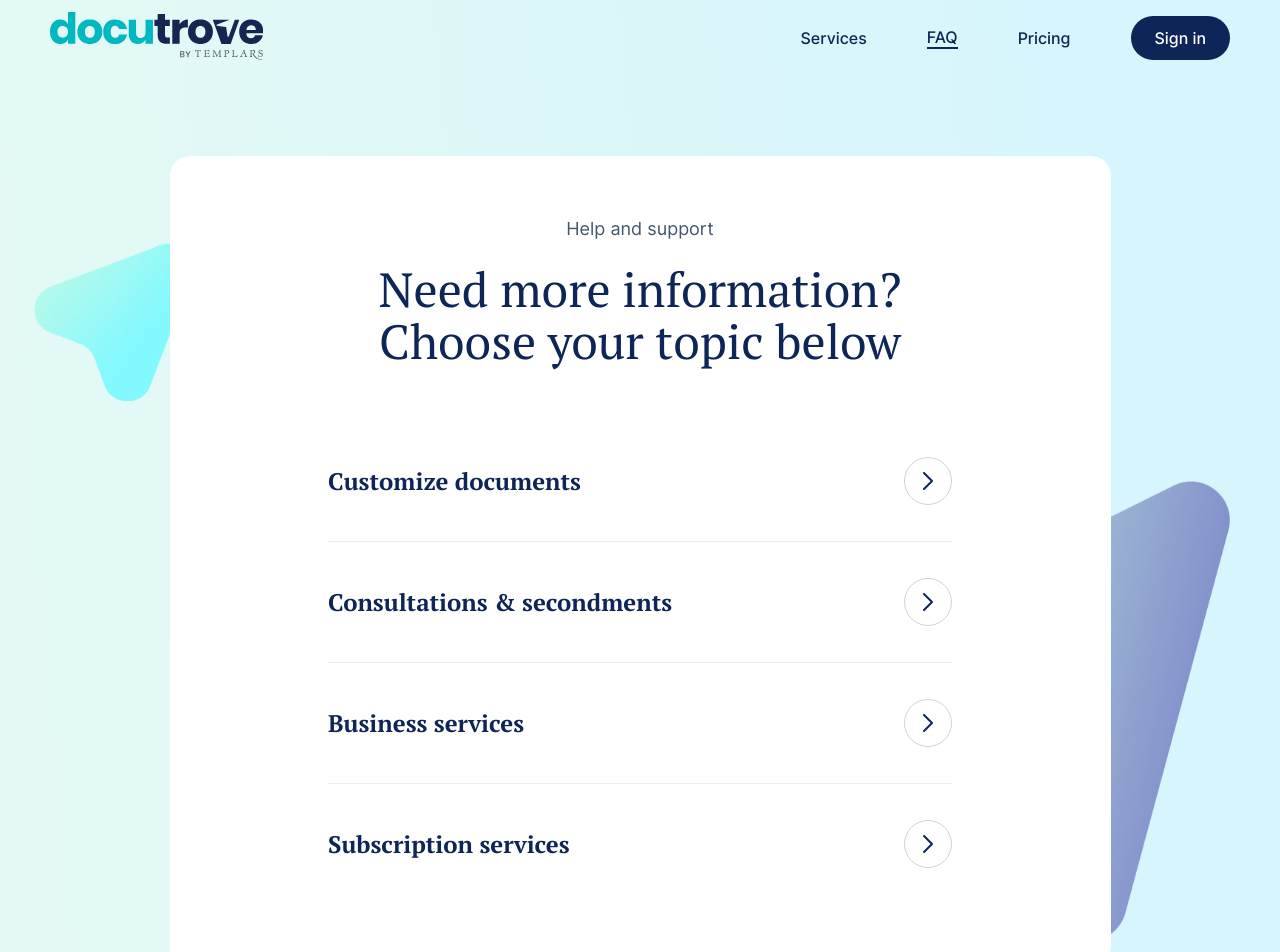
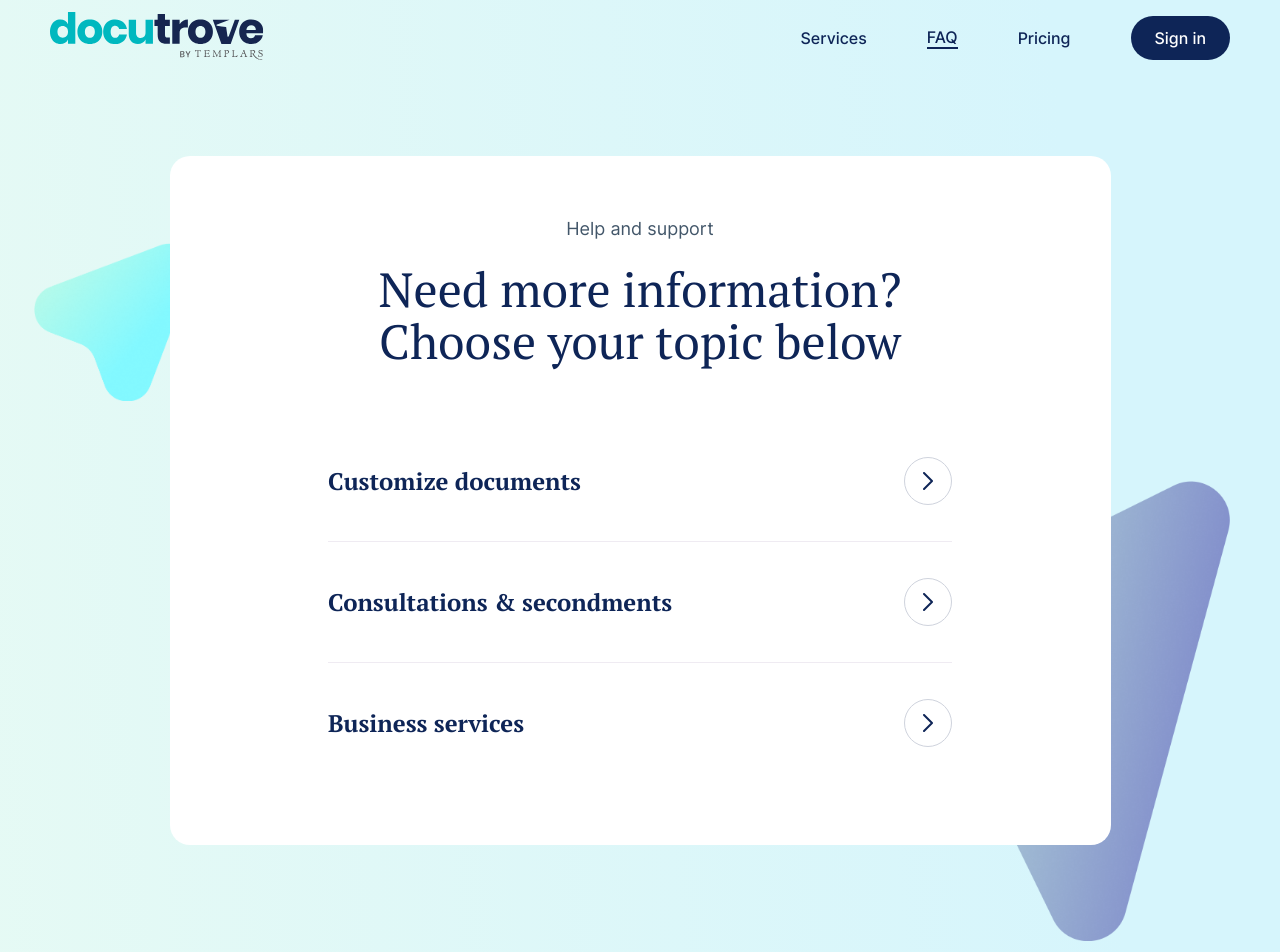
Before and after one commit to Docutrove/frontend, a React (Vite) app: page /faq in a window 1280 px wide. Shown: the top 952 px of the page. Built offline with nearby package versions, Linux system fonts and the light colour scheme.

Commit message:
misc: commented out subscription

```diff
--- a/src/components/modules/public/faq/Help.tsx
+++ b/src/components/modules/public/faq/Help.tsx
@@ -33,12 +33,12 @@ export default function FAQHelp() {
             </div>
           </div>
 
-          <div className="faq__help__content__links__link">
+          {/* <div className="faq__help__content__links__link">
             <h5>Subscription services</h5>
             <div className="faq__help__content__links__link__icon">
               <Icon name="caret-right" />
             </div>
-          </div>
+          </div> */}
         </div>
       </div>
     </div>
--- a/src/components/modules/public/home/Support.tsx
+++ b/src/components/modules/public/home/Support.tsx
@@ -32,12 +32,12 @@ export default function HomeSupport() {
             </div>
           </Link>
 
-          <Link to="/coming" className="home__support__content__links__link">
+          {/* <Link to="/coming" className="home__support__content__links__link">
             <h5>Subscription services</h5>
             <div className="home__support__content__links__link__icon">
               <Icon name="caret-right" />
             </div>
-          </Link>
+          </Link> */}
         </div>
       </div>
     </div>
```
